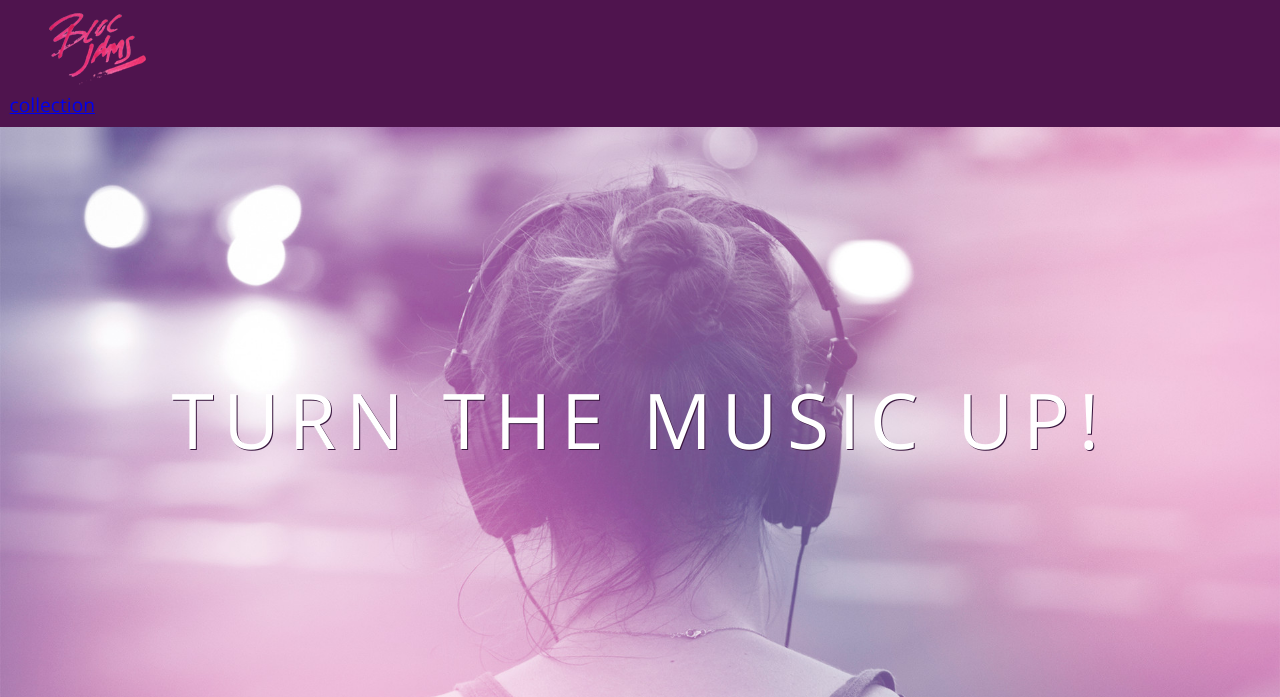
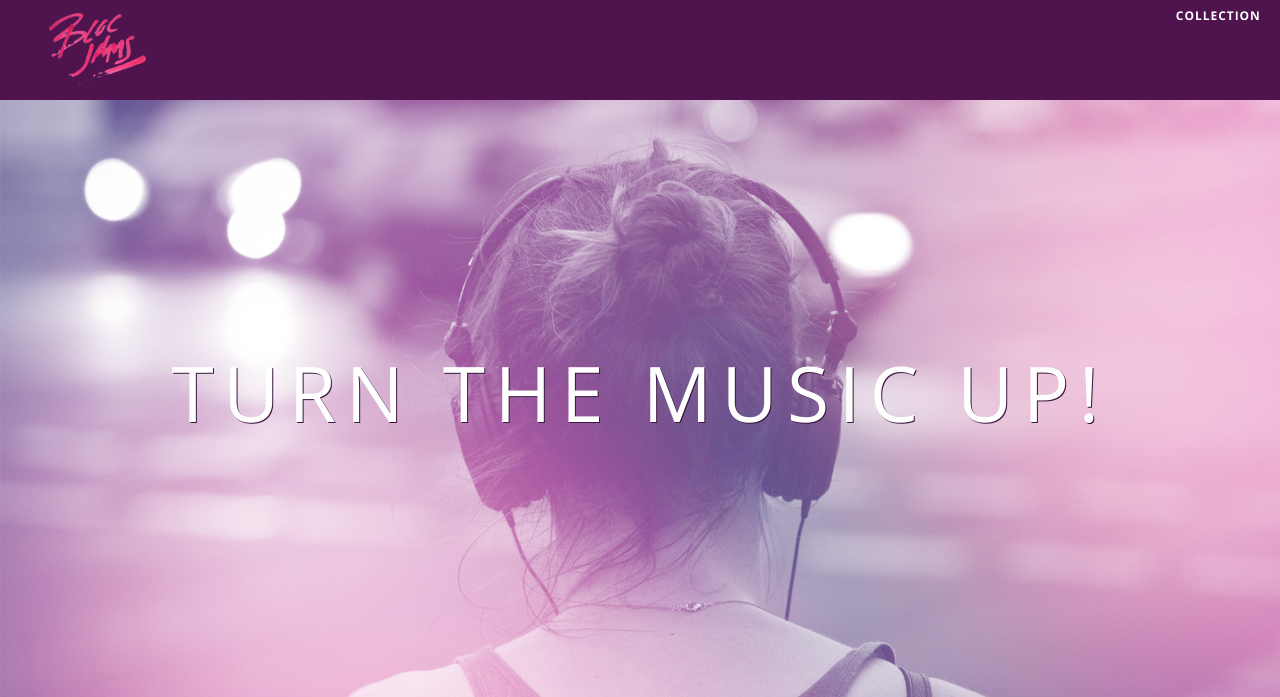
Before and after one commit to Alexashooo/bloc-jams, a plain HTML site: page index.html in a window 1280 px wide. Shown: the top 697 px of the page. Drawn offline with nearby package versions, Linux system fonts and the light colour scheme.

Commit message:
Checkpoint 9 HTML and CSS collection view is finished fixed

```diff
--- a/index.html
+++ b/index.html
@@ -16,7 +16,7 @@
               <a href="index.html" class="logo">
                   <img src="assets/images/bloc_jams_logo.png" alt="bloc jams logo">
               </a>
-              <div>
+              <div class="links-container">
                   <a href="collection.html" class="navbar-link">collection</a>
               </div>
          </nav>
--- a/styles/main.css
+++ b/styles/main.css
@@ -28,7 +28,7 @@ body {
     cursor: pointer;
 }
 
-navbar .links-container {
+.navbar .links-container {
      display: table;
      position: absolute;
      top: 0;
@@ -39,7 +39,7 @@ navbar .links-container {
      text-decoration: none;
  }
 
- .links-container .navbar-link {
+ .links-container .navbar-link {h
      display: table-cell;
      position: relative;
      height: 100%;
```
